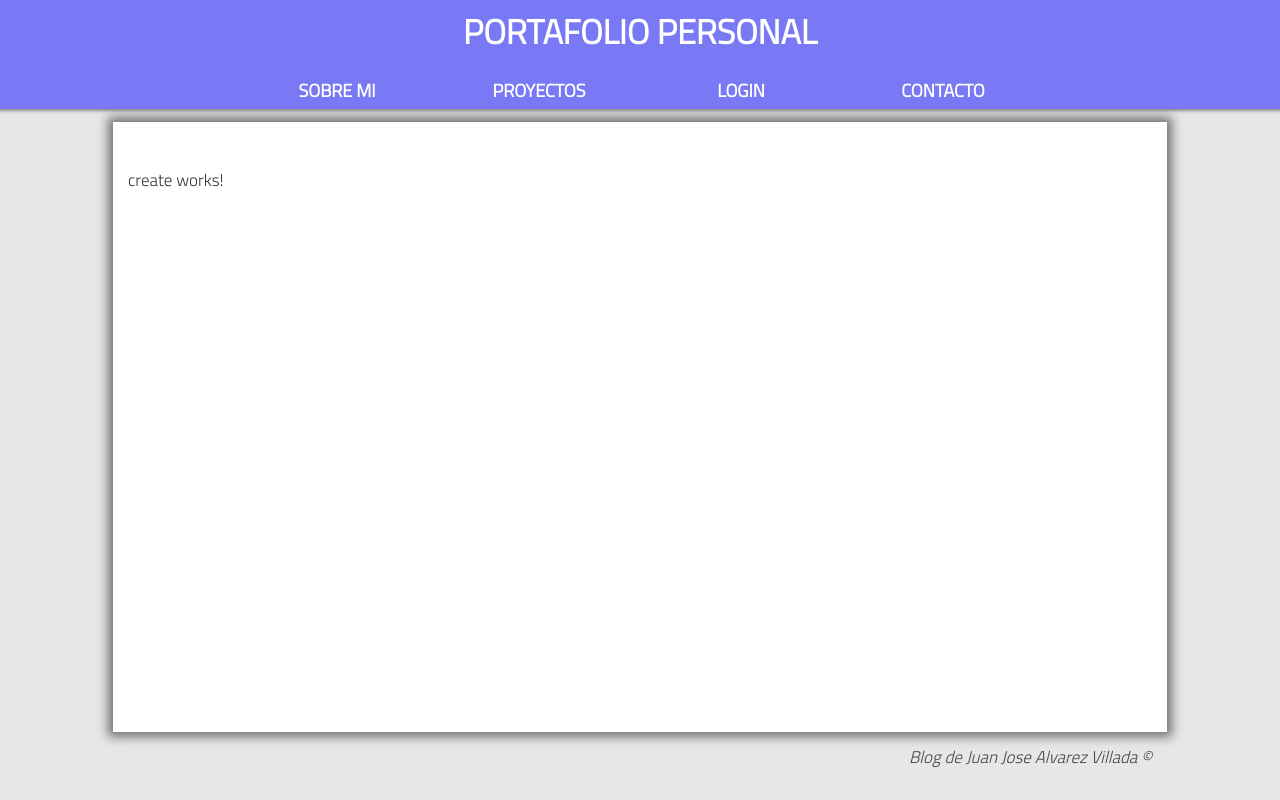
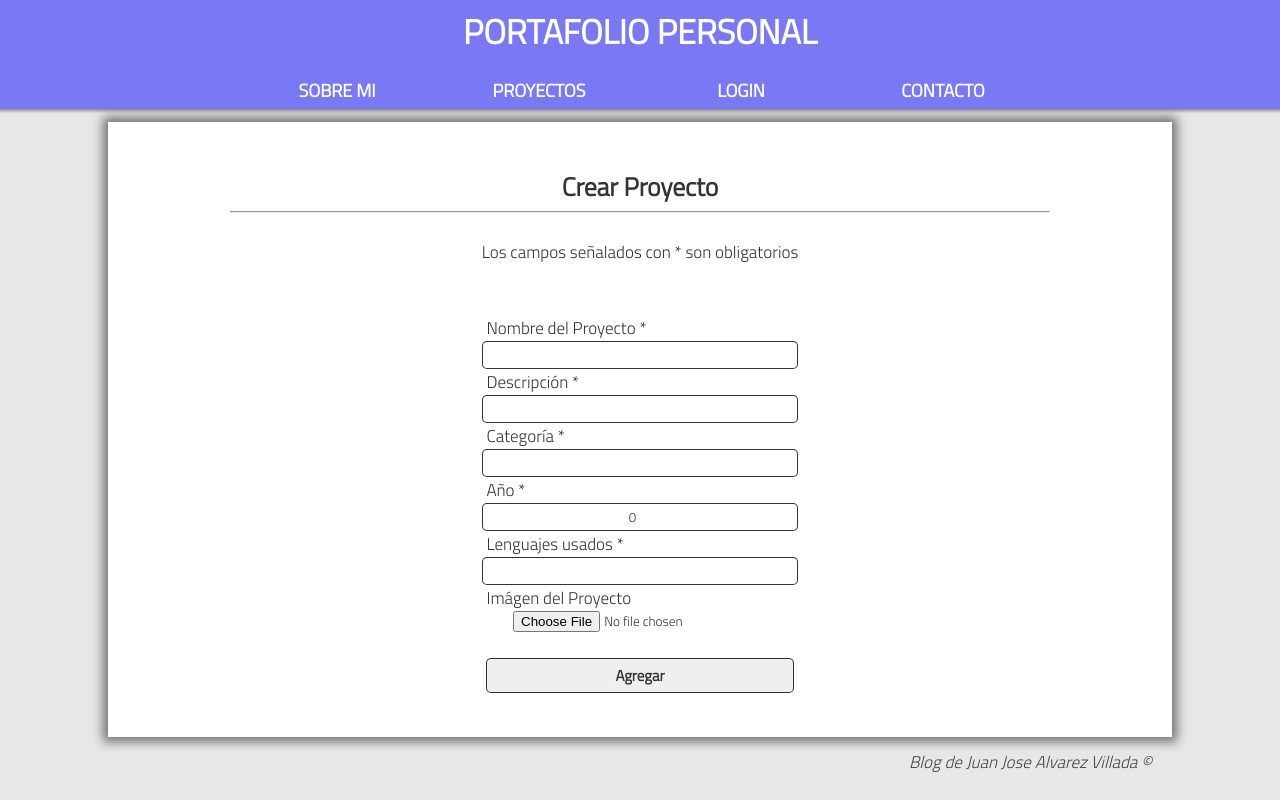
Before and after one commit to jjalvarezv/proyecto-portafolio, an Angular app: page /create in a window 1280 px wide. Built offline with nearby package versions, Linux system fonts and the light colour scheme.

Commit message:
Guardado de projectos y correccion estilos
Falta configurar el guardado de la imagen

```diff
--- a/src/app/components/contact/contact.component.html
+++ b/src/app/components/contact/contact.component.html
@@ -1,14 +1,14 @@
-
 <section class="cabecera-titulo">
     <h2>Formulario de Ingreso</h2>
     <hr /> <br />
-    <p>Rellena los campos y envia el siguiente formulario para contactarme, me estaré comunicando con usted lo mas pronto posible</p>
+    <p>Rellena los campos y envia el siguiente formulario para contactarme, me estaré comunicando con usted lo mas
+        pronto posible</p>
 
 </section>
 
-<section id="form-contact">
-
-    <label for="name" class="form-label" >Nombre</label>
+<section id="contact">
+    <form action="#" id="form-contact">
+        <label for="name" class="form-label">Nombre</label>
         <input type="text" name='name' class="form-input" required>
         <label for="mail" class="form-label">Correo</label>
         <input type="email" name="mail" class="form-input" required>
@@ -16,5 +16,6 @@
         <textarea name="description" rows="6" class="form-input">dddd</textarea>
         <br />
         <input type="submit" value="Enviar" class="form-btn">
+    </form>
 
 </section>
--- a/src/app/components/create/create.component.css
+++ b/src/app/components/create/create.component.css
@@ -0,0 +1,5 @@
+
+input[type="file"]{
+    display: block;
+    margin : 0 auto;
+}
--- a/src/app/components/create/create.component.html
+++ b/src/app/components/create/create.component.html
@@ -1 +1,32 @@
-<p>create works!</p>
+
+<section class="cabecera-titulo">
+
+    <h2>{{title}}</h2>
+    <hr/> <br />
+    <p>Los campos señalados con * son obligatorios</p>
+
+</section>
+
+<section id="create">
+    <form action="#" id="form-create" #formLogin = "ngForm" (ngSubmit)="createProject(formLogin)">
+
+        <label for="name" class="form-label">Nombre del Proyecto *</label>
+        <input type="text" name="name" class="form-input" [(ngModel)] = "project.name" required>
+
+        <label for="description" class="form-label">Descripción *</label>
+        <input type="text" name="description" class="form-input" [(ngModel)]="project.description" required>
+
+        <label for="category" class="form-label">Categoría *</label>
+        <input type="text" name="category" class="form-input" [(ngModel)]="project.category" required>
+
+        <label for="year" class="form-label">Año *</label>
+        <input type="number" name="year" class="form-input" [(ngModel)]="project.year" required>
+
+        <label for="langs" class="form-label">Lenguajes usados *</label>
+        <input type="text" name="langs" class="form-input" [(ngModel)]="project.langs" required>
+
+        <label for="image" class="form-label">Imágen del Proyecto</label>
+        <input type="file" name="image" [(ngModel)]="project.image" >
+
+        <br />
+        <input type="submit" value="Agregar" class="form-btn">
--- a/src/app/components/create/create.component.ts
+++ b/src/app/components/create/create.component.ts
@@ -1,15 +1,40 @@
 import { Component, OnInit } from '@angular/core';
+import { Project } from '../../models/project';
+import { ProjectService } from '../../services/project.service';
+import { Global } from '../../models/global';
 
 @Component({
-  selector: 'app-create',
-  templateUrl: './create.component.html',
-  styleUrls: ['./create.component.css']
+	selector: 'app-create',
+	templateUrl: './create.component.html',
+	styleUrls: ['./create.component.css'],
+	providers: [ProjectService]
 })
 export class CreateComponent implements OnInit {
 
-  constructor() { }
+	public title: string;
+	public project: Project;
 
-  ngOnInit(): void {
-  }
+	constructor(
+		private _projectSevice: ProjectService
+	) {
+		this.title = 'Crear Proyecto';
+		this.project = new Project('', '', '', '', 0, '', '',);
+	}
+
+	ngOnInit(): void {
+	}
+
+	createProject(formulario: any) {
+		// Llamo a mi servicio de projects y me suscribo a lo que retorne la peticion
+		this._projectSevice.saveProject(this.project).subscribe(
+			result => {
+				console.log('El projecto se ha guardado');
+				formulario.reset();
+			},
+			err => {
+				console.log(err);
+			}
+		);
+	}
 
 }
--- a/src/app/components/login/login.component.html
+++ b/src/app/components/login/login.component.html
@@ -4,10 +4,12 @@
     <p>Por el momento, solo puede ingresar el usuario Administrador</p>
 </section>
 
-<div id="form-login">
-    <label for="userName" class="form-label">Usuario</label>
-    <input type="text" name='userName' class="form-input">
-    <label for="pass" class="form-label">Contraseña</label>
-    <input type="password" name="pass" class="form-input"><br />
-    <input type="submit" value="Ingresar" class="form-btn">
+<div id="login">
+    <form action="#" id="form-login">
+        <label for="userName" class="form-label">Usuario</label>
+        <input type="text" name='userName' class="form-input">
+        <label for="pass" class="form-label">Contraseña</label>
+        <input type="password" name="pass" class="form-input"><br />
+        <input type="submit" value="Ingresar" class="form-btn">
+    </form>
 </div>
--- a/src/app/models/global.ts
+++ b/src/app/models/global.ts
@@ -1,2 +1,2 @@
 
-export var Global = {url : 'http://localhost:3700'};
+export var Global = {url : 'http://localhost:3700/api/'};
--- /dev/null
+++ b/src/app/models/project.ts
@@ -0,0 +1,35 @@
+
+export class Project{
+
+    constructor(
+        public _id : String,
+        public name : String,
+        public description : String,
+        public category : String,
+        public year : Number,
+        public langs : String,
+        public image : String
+    ){
+
+    }
+
+    setName(name:string){
+        this.name = name;
+    }
+    setDescription(desc:string){
+        this.description = desc;
+    }
+    setCategory(cat:string){
+        this.category = cat;
+    }
+    setYear(year:string){
+        this.year = +year;
+    }
+    setLangs(langs:string){
+        this.langs = langs;
+    }
+    setImage(img:string){
+        this.image = img;
+    }
+
+}
--- /dev/null
+++ b/src/app/services/project.service.ts
@@ -0,0 +1,33 @@
+
+import { Injectable } from '@angular/core';
+import { HttpClient, HttpHeaders } from '@angular/common/http';
+import { Observable } from 'rxjs';
+import { Global } from '../models/global';
+import { Project } from '../models/project';
+
+@Injectable()
+export class ProjectService {
+    public url:string;
+
+
+    constructor(
+        public _http : HttpClient,
+    ){
+        this.url = Global.url;
+        console.log('F');
+    }
+
+    // Guardar Proyectos petición por post
+    saveProject(project:Project): Observable<any>{
+        console.log(project);
+        // Convertir el objeto a un JSON string
+        const projectString = JSON.stringify(project);
+
+        // Indico las cabeceras de la peticion
+        const headers = new HttpHeaders().set('Content-type','application/json');
+
+        // Se hace la Peticion de Guardar al ApiRest
+        return this._http.post(this.url+'project/save-project',projectString,{headers: headers});
+    }
+
+}
--- a/src/assets/css/styles.css
+++ b/src/assets/css/styles.css
@@ -84,7 +84,7 @@ header{
     box-shadow: 0px 0px 10px 5px rgb(0, 0, 0, 0.5);
     background-color: white;
     min-height: 550px;
-    padding : 15px;
+    padding : 20px;
     padding-top: 45px;
 }
 
@@ -114,7 +114,7 @@ header{
 }
 .form-input{
     display: block;
-    min-width: 80px;
+    min-width: 100px;
     width : 30%;
     border-radius: 5px;
     border: solid 1px;
@@ -124,7 +124,7 @@ header{
 }
 .form-label{
     display: block;
-    min-width: 80px;
+    min-width: 100px;
     width : 30%;
     margin: 0 auto;
 }
```
Also changed, not shown: src/app/models/projects.ts (deleted, +0 -16 lines), src/app/services/projects.service.ts (deleted, +0 -23 lines). Lines whose indentation alone changed are shown as unchanged.
